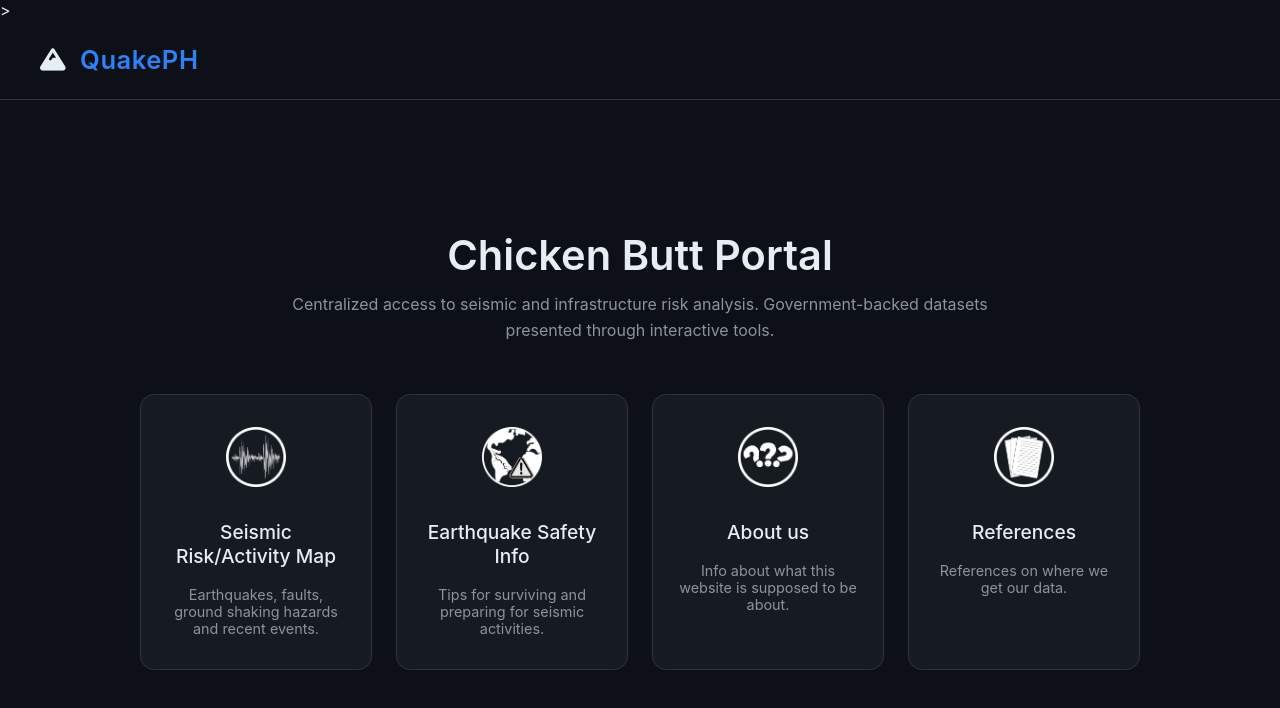
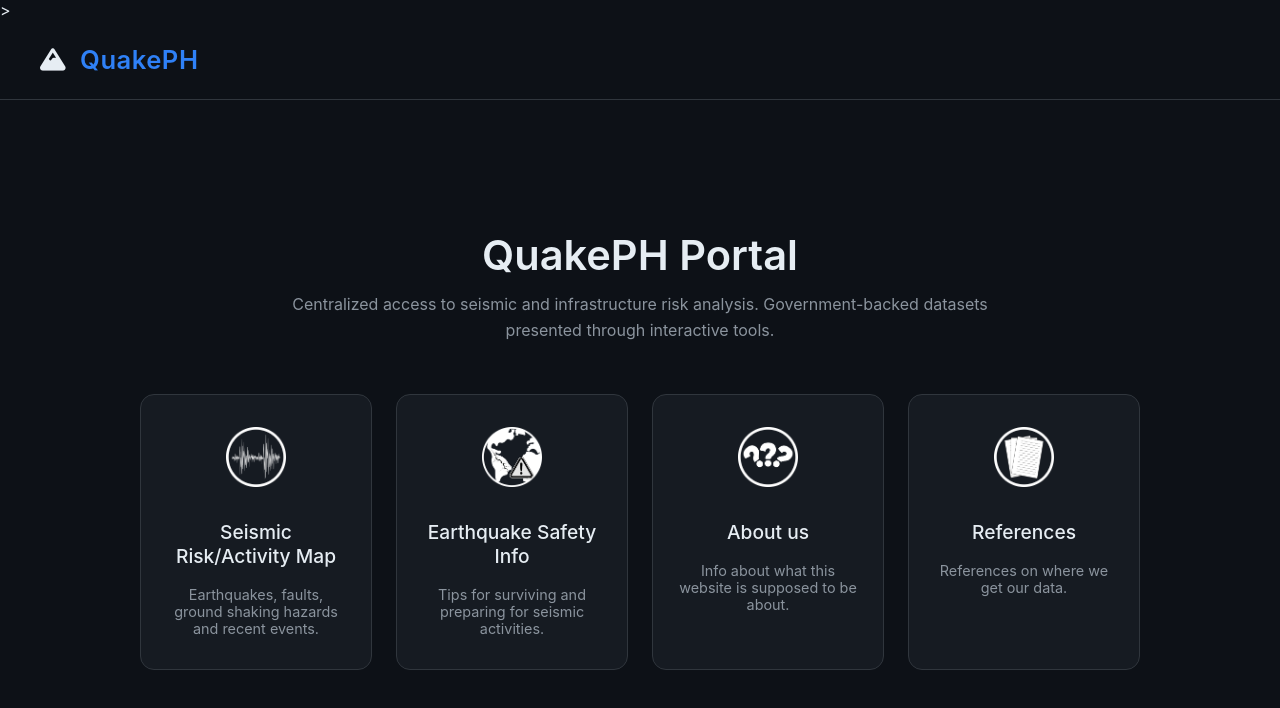
Before and after one commit to mxaborgueta/CS3Project_Hombre-Borgy, a plain HTML site: page index.html in a window 1280 px wide. Drawn offline with Linux system fonts and the light colour scheme.

Commit message:
final change

```diff
--- a/index.html
+++ b/index.html
@@ -21,7 +21,7 @@
 </header>
 
 <main>
-  <h1>Chicken Butt Portal</h1>
+  <h1>QuakePH Portal</h1>
   <p>
     Centralized access to seismic and infrastructure risk analysis.
     Government-backed datasets presented through interactive tools.
```
